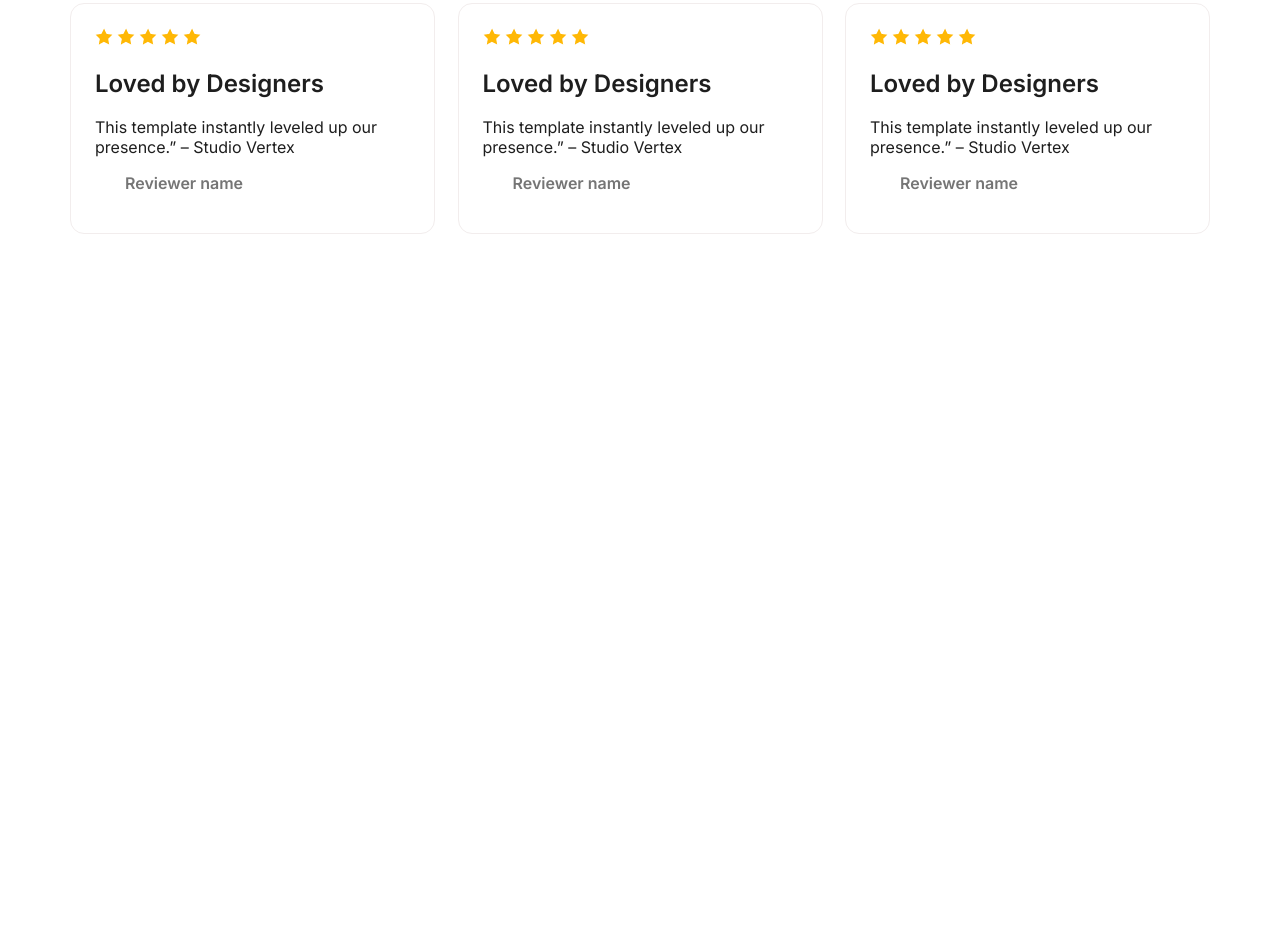
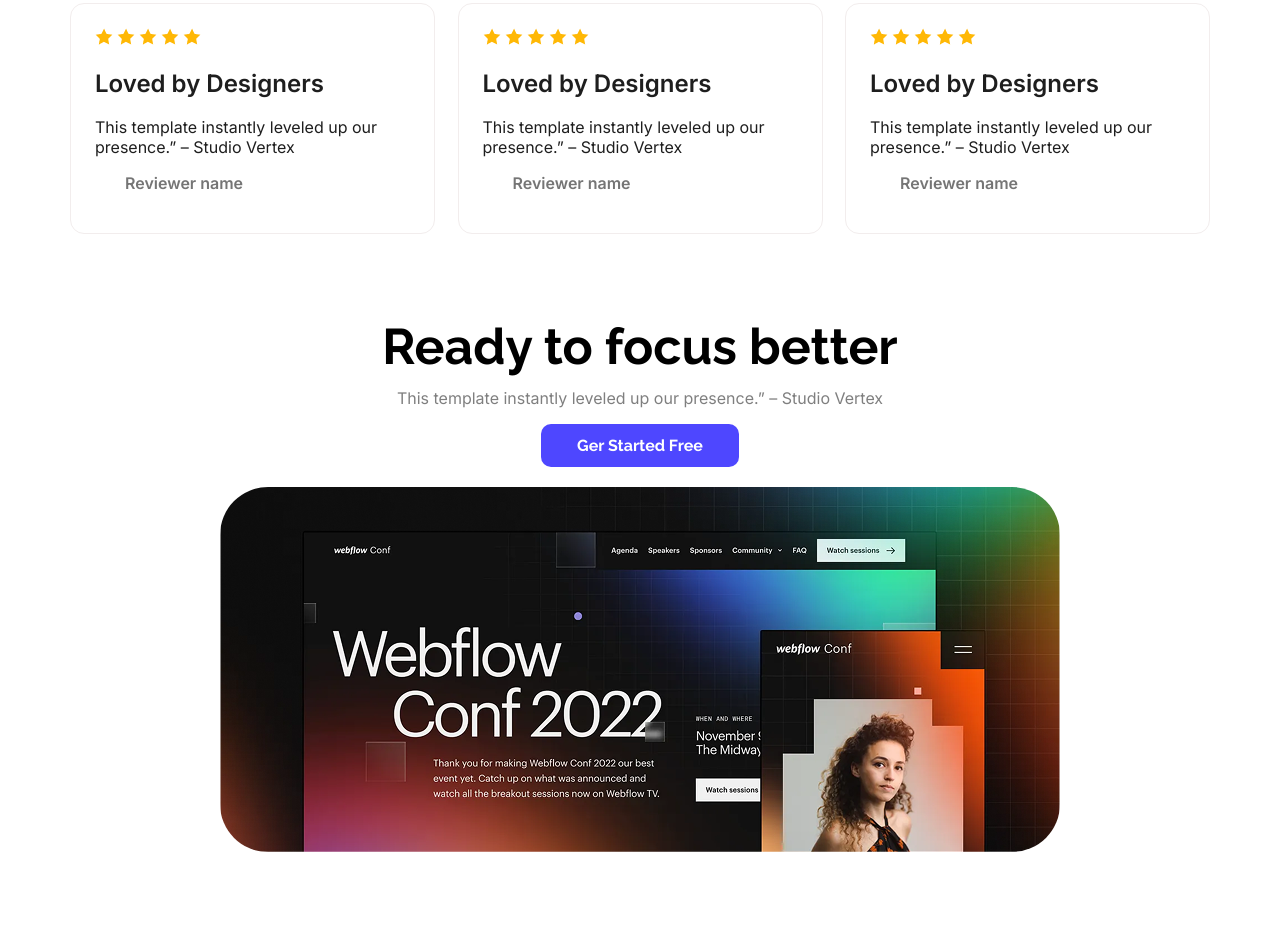
Before and after one commit to utpalsharma630/A1-Landing-page, a plain HTML site: page index.html in a window 1280 px wide. Shown: the part 1892-2822 px from the top of the page. Before the commit the page ends 2226 px from the top, so only its background shows below. Drawn offline with Linux system fonts and the light colour scheme.

Commit message:
Ready to focus better update

```diff
--- a/index.html
+++ b/index.html
@@ -95,6 +95,12 @@
                 </div>
             </div>
         </section>
+        <section class="ready-container">
+            <h2>Ready to focus better</h2>
+            <p>This template instantly leveled up our presence.” – Studio Vertex</p>
+            <button class="primary-btn">Ger Started Free</button>
+            <img src="images/wc-big.png" alt="">
+        </section>
     </main>
     <footer>
 
--- a/style.css
+++ b/style.css
@@ -146,3 +146,27 @@ main{
     color:#757575 ;
     margin-left: 30px;
 }
+
+/* end of the our user section */
+
+.ready-container{
+    padding: 71px 150px;
+    text-align: center;
+}
+.ready-container h2{
+    font-size: 50px;
+    font-weight: 700;
+    font-family: "Raleway", sans-serif;
+    color: #000000;
+    line-height: 0;
+}
+.ready-container p{
+    font-size: 16px;
+    font-weight: 400;
+    color:#00000080;
+    font-family: "Inter", sans-serif;
+}
+.ready-container img{
+    border-radius: 48px;
+    margin-top: 20px;
+}
```
